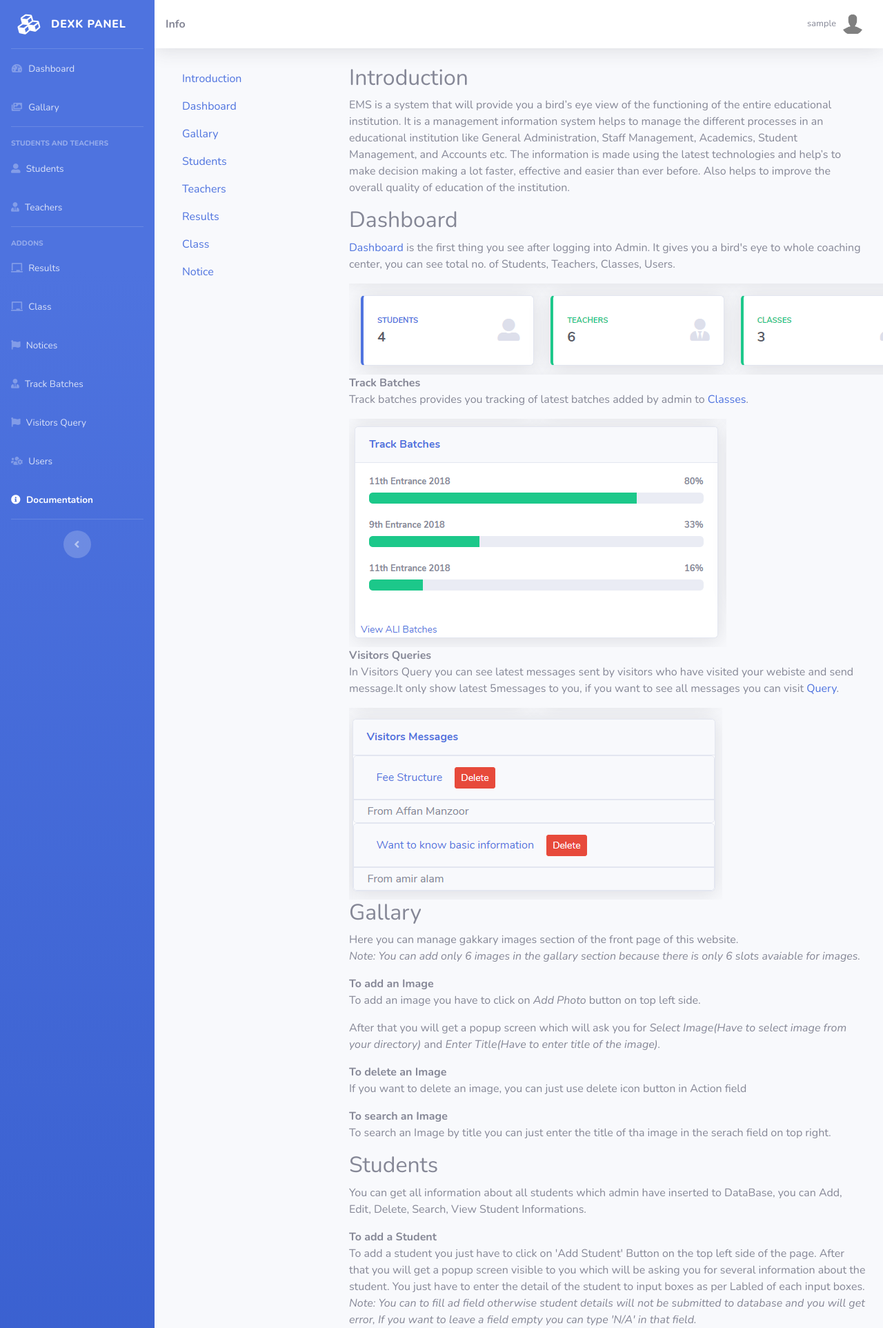
After one commit to MrSharpp/School-Management-Software, a PHP site: page /admin/documentation.php in a window 1280 px wide. The commit adds this page. Shown: the top 1925 px of the page at 69% size. Run offline with PHP 8.4, Linux system fonts and the light colour scheme; the visitor is signed in with stand-in values (Sample User, id 1).

Commit message:
Have Made Changed to Documentation

```diff
--- a/admin/class.php
+++ b/admin/class.php
@@ -5,8 +5,6 @@
         <!-- Begin Page Content -->
         <div class="container-fluid">
           <?php if($_SESSION['userType'] == 'admin'){ ?>
-          <?php if($_SESSION['userType'] == 'teacher')
-              { ?>
           <form id='addClassForm' method="POST">
             <div class="col-md-4">
             <label>Class Name</label>
@@ -32,7 +30,7 @@
             <input type="submit" name="submit" id='buttonAdd' value="Add" class="btn btn-primary">
             </div>
           </form>
-        <?php }}?>
+        <?php }?>
           <script type="text/javascript">
                  $('.t-datepicker').tDatePicker();
           </script>
--- /dev/null
+++ b/admin/documentation.php
@@ -0,0 +1,122 @@
+<?php include 'include/header.php';  ?>
+<script type="text/javascript">
+    $('.title').html('<strong>Info</strong>');
+</script>
+<div class="doc-wrapper">
+            <div class="container">
+                <div class="doc-body row">
+                    <div class="doc-content col-md-9 col-12 order-1">
+                        <div class="content-inner">
+                            <section id="Introduction-section" class="doc-section">
+                                <h2 class="section-title">Introduction</h2>
+                                <div class="section-block">
+                                    <p>EMS is a system that will provide you a bird’s eye view of the functioning of the entire educational institution. It is a management information system helps to manage the different processes in an educational institution like General Administration, Staff Management, Academics, Student Management, and Accounts etc. The information is made using the latest technologies and help’s to make decision making a lot faster, effective and easier than ever before. Also helps to improve the overall quality of education of the institution.</p>
+                                </div>
+                            </section><!--//doc-section-->
+                            <section id="Dashboard-section" class="doc-section">
+                                <h2 class="section-title">Dashboard</h2>
+                                <div class="section-block">
+                                    <p><a href='index.php'>Dashboard</a> is the first thing you see after logging into Admin. It gives you a bird's eye to whole coaching center, you can see total no. of Students, Teachers, Classes, Users.</p>
+                                	<img src="img/total.png">
+                                	<b>Track Batches</b>
+                                	<p>Track batches provides you tracking of latest batches added by admin to <a href='classes.php'>Classes</a>.</p>
+                                	<img src="img/track.png"><br>
+                                	<b>Visitors Queries</b>
+                                	<p>In Visitors Query you can see latest messages sent by visitors who have visited your webiste and send message.It only show latest 5messages to you, if you want to see all messages you can visit <a href='query.php'>Query</a>.</p>
+                                	<img src="img/mes.png"><br>
+                                </div>
+                            </section><!--//doc-section-->
+                            <section id="Gallary-section" class="doc-section">
+                                <h2 class="section-title">Gallary</h2>
+                                <div class="section-block">
+                                    <p>Here you can manage gakkary images section of the front page of this website.<i><br>Note: You can add only 6 images in the gallary section because there is only 6 slots avaiable for images.</i></p>
+
+                                	<b>To add an Image</b>
+                                	<p>To add an image you have to click on <i>Add Photo</i> button on top left side.</p>
+                                	<p>After that you will get a popup screen which will ask you for <i>Select Image(Have to select image from your directory)</i> and <i>Enter Title(Have to enter title of the image).</i></p>
+                               		<b>To delete an Image</b>
+                               		<p>If you want to delete an image, you can just use delete icon button in Action field</p>
+                               		<b>To search an Image</b>
+                               		<p>To search an Image by title you can just enter the title of tha image in the serach field on top right.</p>
+                                </div>
+                            </section><!--//doc-section-->
+                            <section id="Students-section" class="doc-section">
+                                <h2 class="section-title">Students</h2>
+                                <div class="section-block">
+                                    <p>You can get all information about all students which admin have inserted to DataBase, you can Add, Edit, Delete, Search, View Student Informations.</p>
+                                	<b>To add a Student</b>
+                                	<p>To add a student you just have to click on 'Add Student' Button on the top left side of the page. After that you will get a popup screen visible to you which will be asking you for several information about the student. You just have to enter the detail of the student to input boxes as per Labled of each input boxes.<br><i>Note: You can to fill ad field otherwise student details will not be submitted to database and you will get error, If you want to leave a field empty you can type 'N/A' in that field.</i></p>
+                                	<b>To view Details of a Student</b>
+                                	<p>In setudent table you will see in 'Name' field all names color are blue which indicating that it is clickable, so you just have to click the on the name a specific student and you will get a popup screen which will be showing you call info about that particular student.</p>
+                                	<b>To edit Details of a Student</b>
+                                	<p>You can just use edit icon button in the 'Action' field and after that you will get the popup screen asking details of that student, all field will be already filled, if you want any change you can just change that field text and click on 'Update Details' button to appy the changes.</p>
+                                	<b>TO delete a Student</b>
+                                	<p>To delete a Student you can just use Delete Icon button in the 'Action' field and after click on that icon it will ask you for confirmation of that student to delete, if you are sure to delete you can click on 'Delete' button otherwise you can click on 'Cancel' button to cancel the action.</p>
+                                	<b>To serach a Student</b>
+                                	<p>You can use Serach box on the top right of the page, you can use any detail to serach for the student for example: if you want all X class student, you can just type 'X' in that serach box and it will show you all student details which have class field X, just like class you can also search for the students by using Number, Name, Age etc..</p>
+                                </div>
+                            </section><!--//doc-section-->
+                            <section id="Teachers-section" class="doc-section">
+                                <h2 class="section-title">Teachers</h2>
+                                <div class="section-block">
+                                    <p>You can get all information about all teacher which admin have inserted to DataBase, you can Add, Edit, Delete, Search, View Teacher's Informations.</p>
+                                	<b>To add a Teacher</b>
+                                	<p>To add a Teacher you just have to click on 'Add Teacher' Button on the top left side of the page. After that you will get a popup screen visible to you which will be asking you for several information about the teacher. You just have to enter the detail of the teacher to input boxes as per Labled of each input boxes.<br><i>Note: You can to fill ad field otherwise teacher details will not be submitted to database and you will get error, If you want to leave a field empty you can type 'N/A' in that field.</i></p>
+                                	<b>To view Details of a teacher</b>
+                                	<p>In setudent table you will see in 'Name' field all names color are blue which indicating that it is clickable, so you just have to click the on the name a specific teacher and you will get a popup screen which will be showing you call info about that particular teacher.</p>
+                                	<b>To edit Details of a teacher</b>
+                                	<p>You can just use edit icon button in the 'Action' field and after that you will get the popup screen asking details of that teacher, all field will be already filled, if you want any change you can just change that field text and click on 'Update Details' button to appy the changes.</p>
+                                	<b>TO delete a teacher</b>
+                                	<p>To delete a teacher you can just use Delete Icon button in the 'Action' field and after click on that icon it will ask you for confirmation of that teacher to delete, if you are sure to delete you can click on 'Delete' button otherwise you can click on 'Cancel' button to cancel the action.</p>
+                                	<b>To serach a teacher</b>
+                                	<p>You can use Serach box on the top right of the page, you can use any detail to serach for the teacher for example: if you want all X class teacher, you can just type 'X' in that serach box and it will show you all teacher details which have class field X, just like class you can also search for the teacher by using Number, Name, Age etc..</p>
+                                </div>
+                            </section><!--//doc-section-->
+                            <section id="Results-section" class="doc-section">
+                                <h2 class="section-title">Results</h2>
+                                <div class="section-block">
+                                    <p>You can manage result of the student which will be previwed on the landing page of the webiste, you can just add the student photo with results and it will be showed to landing page.</p>
+                                    <b>To add a Result</b>
+                                    <p>You can click on 'Add Result' button on the top left side of the page and after that it will show a popup screen asking for image, name and score of the student.</p>
+                                    <b>Show on Landing Page</b>
+                                    <p>This is the toggle button if you have to show the result section on the landing page you can turn it on otherwise you can turn it off and the result section will not be previewd on the landing page.</p>
+                                </div>
+                            </section><!--//doc-section-->
+                            <section id="Class-section" class="doc-section">
+                                <h2 class="section-title">Class</h2>
+                                <div class="section-block">
+                                    <p>In the Class page you can add the batches you have in you coaching center.</p>
+                                    <b>To add a Batch</b>
+                                    <p>To add a batch you can see there will be 4 field to be entered according to the batcch. In Class Name field you have to enter the name of the batch, after that in the Start Month field you have to select the month of the starting month of that batch after that select the year in which the batch is staring and in course duartion field you have to enter duration of the batch 'In months'. </p>
+                                    <b>To delete a batch</b>
+                                    <P>You can see there will be a delete icon button in the action field it will be directed deleted and will not ask for conformation so be sure when deleteing a batch.</P>
+                                </div>
+                            </section><!--//doc-section-->
+                            <section id="Notice-section" class="doc-section">
+                                <h2 class="section-title">Notice</h2>
+                                <div class="section-block">
+                                    <p>Notices is important for every business so in You caoching center if you have to </p>
+                                </div>
+                            </section><!--//doc-section-->
+                        </div><!--//content-inner-->
+                    </div><!--//doc-content-->
+                    <div class="doc-sidebar col-md-3 col-12 order-0 d-none d-md-flex">
+                        <div id="doc-nav" class="doc-nav">
+
+	                            <nav id="doc-menu" class="nav doc-menu flex-column sticky">
+	                                <a class="nav-link scrollto" href="#Introduction-section">Introduction</a>
+	                                <a class="nav-link scrollto" href="#Dashboard-section">Dashboard</a>
+                                    <a class="nav-link scrollto" href="#Gallary-section">Gallary</a>
+                                    <a class="nav-link scrollto" href="#Students-section">Students</a>
+                                    <a class="nav-link scrollto" href="#Teachers-section">Teachers</a>
+                                    <a class="nav-link scrollto" href="#Results-section">Results</a>
+                                    <a class="nav-link scrollto" href="#Class-section">Class</a>
+                                    <a class="nav-link scrollto" href="#Notice-section">Notice</a>
+                                    </nav><!--//doc-menu-->
+
+                        </div>
+                    </div><!--//doc-sidebar-->
+                </div><!--//doc-body-->
+            </div><!--//container-->
+        </div>
+<?php include 'include/footer.php'; ?>
--- a/admin/include/nav.php
+++ b/admin/include/nav.php
@@ -108,10 +108,10 @@
           <span>Users</span></a>
       </li>
     <?php } ?>
-    <li class="nav-item" id='info'>
-        <a class="nav-link" href="info.php">
+    <li class="nav-item" id='documentation'>
+        <a class="nav-link" href="documentation.php">
           <i class="fas fa-info-circle"></i>
-          <span>Help</span></a>
+          <span>Documentation</span></a>
       </li>
 
   <script type="text/javascript">
--- a/admin/info.php
+++ /dev/null
@@ -1,4 +0,0 @@
-<?php include 'include/header.php';  ?>
-<script type="text/javascript">
-    $('.title').html('<strong>Info</strong>');
-  </script>
```
Also changed, not shown: admin/img/mes.png (added), admin/img/total.png (added), admin/img/track.png (added).
